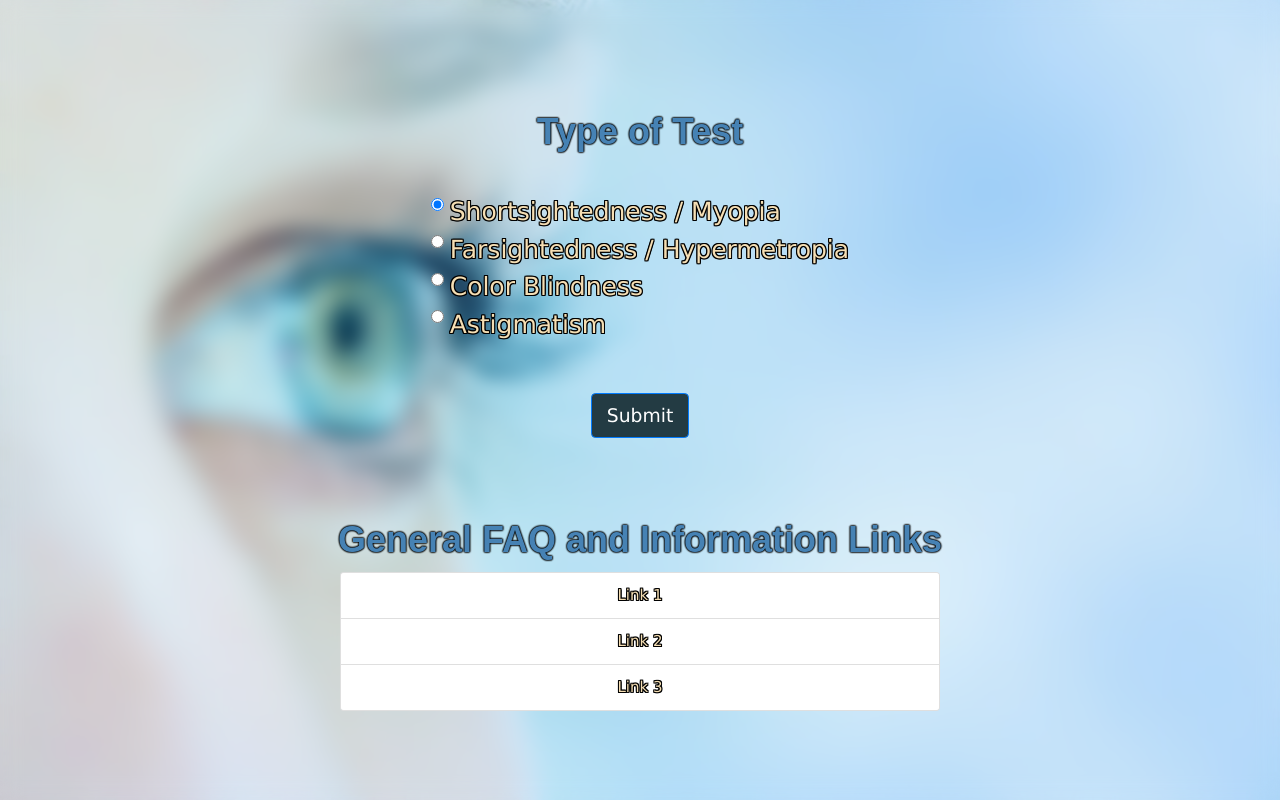
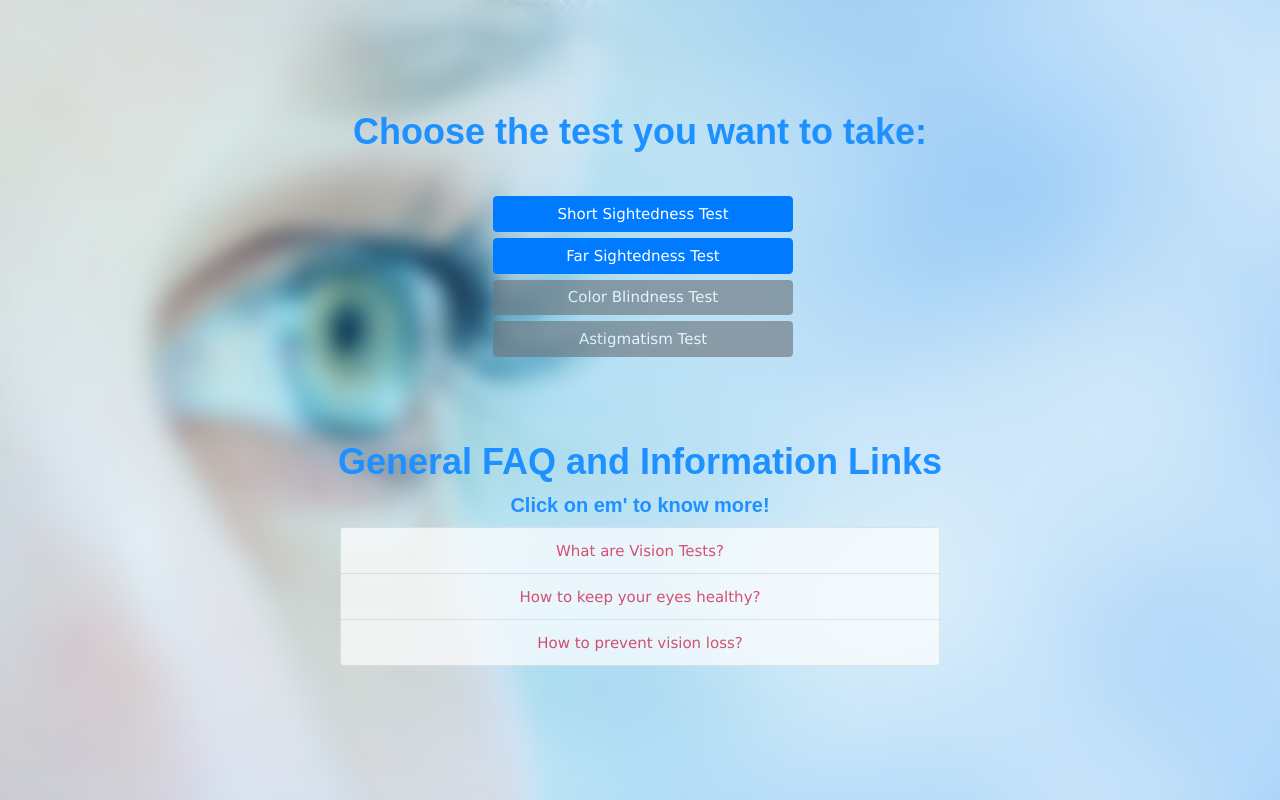
Before and after one commit to Rimshamaredia/Mjolnir, a Flask app: page /testchoice in a window 1280 px wide. Run offline with Flask 2, Linux system fonts and the light colour scheme; some libraries are stand-ins or nearby versions.

Commit message:
bug fixes

```diff
--- a/VisionHelp/app.py
+++ b/VisionHelp/app.py
@@ -9,31 +9,39 @@ import io
 from PIL import Image
 
 import os
-
+from unicodedata import name
+import pymysql
+import datetime
+import smtplib
+from dotenv import load_dotenv
+from string import Template
+from email.mime.multipart import MIMEMultipart
+from email.mime.text import MIMEText
+import collections
 #import rds_db as db
 
 
 app = Flask(__name__)
 
-@app.route('/', methods=['GET', 'POST'])
-def user_info():
-    if request.method == 'POST':
-        _email = request.form['email']
-        _first_name = request.form['fname']
-        _last_name = request.form['lname']
-        _gender = request.form['gender']
-        _age = request.form['age']
-        _ocular_hist = request.form.getlist('ocular')
-        _medical_hist = request.form.getlist('medical')
-        #print('%s %s %s %s %s %s %s', _email, _first_name,_last_name,_age,_gender,_medical_hist,_ocular_hist)
-        #user_id = db.insert_user_info(_email, _first_name, _last_name, _gender, _age, str(_ocular_hist), str(_medical_hist))
-        return render_template('Instructions.html')
+# @app.route('/', methods=['GET', 'POST'])
+# def user_info():
+#     if request.method == 'POST':
+#         _email = request.form['email']
+#         _first_name = request.form['fname']
+#         _last_name = request.form['lname']
+#         _gender = request.form['gender']
+#         _age = request.form['age']
+#         _ocular_hist = request.form.getlist('ocular')
+#         _medical_hist = request.form.getlist('medical')
+#         #print('%s %s %s %s %s %s %s', _email, _first_name,_last_name,_age,_gender,_medical_hist,_ocular_hist)
+#         #user_id = db.insert_user_info(_email, _first_name, _last_name, _gender, _age, str(_ocular_hist), str(_medical_hist))
+#         return render_template('Instructions.html')
 
-    return render_template('Userinfo.html')
+#     return render_template('Userinfo.html')
 
+@app.route('/')
 @app.route('/instructions')
 def display_inst():
-
     return render_template('Instructions.html')
 
 @app.route('/Hypermetropia')
@@ -74,6 +82,65 @@ def blurAndSave(img, i):
         blur = cv2.blur(img, (i, i))
     cv2.imwrite(f'./static/images/blurs/{i}.png', blur)
     return blur
+
+# test_type: 1- hypermetropia, 2- myopia
+def email(data, email_id, test_type=2):
+
+    # email_id = data[0]
+    # fname = data[1]
+    # lname = data[2]
+    # test_type_name = "Hypermetropia" if test_type == 1 else "Myopia"
+    # full_name = fname + " " + lname if fname and lname else "User"
+    # set up the SMTP server
+    s = smtplib.SMTP(host='smtp.gmail.com', port=587)
+    s.starttls()
+    s.login("visionmjolnir@gmail.com","Password123*")
+
+    msg = MIMEMultipart()
+    html=""
+
+    if test_type ==1:
+        html = """\
+            <html>
+                <body style="background-color:#D4D6CF;">
+                    <span style="opacity: 0"> {{ randomness }} </span>
+                    <h1 style="color:#DBA40E;">Hypermetropia  Vision Test Results</h1>
+                    <h2 style="color:#013A20;">Rajesh Satpathy</h2>
+                    <p><h3 style="color:#3F4122;">Please find your hypermetropia vision test results as follows: <br>
+                        Hypermetropia Level: """+str() + """ <br>
+                        Hypermetropia Diopter: """+str() + """ <br>
+                    </h3></p>
+                    <span style="opacity: 0"> {{ randomness }} </span>
+                </body>
+            </html>
+            """
+    else:
+        html = """\
+            <html>
+                <body style="background-color:#D4D6CF;">
+                    <span style="opacity: 0"> {{ randomness }} </span>
+                    <h1 style="color:#DBA40E;">Myopia Vision Test Results</h1>
+                    <h2 style="color:#013A20;">Rajesh Satpathy</h2>
+                    <p><h3 style="color:#3F4122;">Please find your myopia vision test results as follows: <br>
+                        Myopia Range: """+str(data) + """ <br>
+                    </h3></p>
+                    <span style="opacity: 0"> {{ randomness }} </span>
+                </body>
+            </html>
+            """
+    temp = MIMEText(html, 'html')
+
+    msg['From']='Mjolnir Vision Help Team'
+    msg['To']= email_id
+    msg['Subject'] ="Vision Test Results"
+
+    msg.attach(temp)
+    s.send_message(msg)
+
+    #del msg
+
+    # Terminate the SMTP session and close the connection
+    s.quit()
 
 @app.route('/blur', methods=['GET', 'POST'])
 def blur_image():
@@ -130,8 +197,11 @@ def blur_image():
         context = dict()
         context['status'] = "True"
         blur_range = request.form['blur_range']
-        print(blur_range)
-        return render_template('blur.html', content=context)
+        email_id = request.form['email']
+        #print(blur_range, email_id)
+
+        email(blur_range, email_id)
+        return redirect('/instructions')
 
 
 
--- a/VisionHelp/templates/Instructions.html
+++ b/VisionHelp/templates/Instructions.html
@@ -3,9 +3,9 @@
 <div style="text-align: center;">
   <h1 style="color:midnightblue;">Instructions</h1>
 </div>
-<div>
+<div class="card" style="opacity:70%;">
     <br>
-    <div class="d-flex justify-content-center">
+    <div class="d-flex justify-content-center" style="color:crimson; font-size: medium;">
       <ol>
         <li>Ensure you are in well-lit room</li>
         <li>Take off your glasses or contact lenses</li>
--- a/VisionHelp/templates/base2.html
+++ b/VisionHelp/templates/base2.html
@@ -12,9 +12,9 @@
         h1, h4{
              font-family: "Nunito", sans-serif;
              /* font-size: 50px !important; */
-             color:steelblue!important;
+             color:dodgerblue!important;
             font-weight: bolder;
-            text-shadow: 0 0 2px black, 0 0 2px black, 0 0 2px black, 0 0 2px black;
+            /* text-shadow: 0 0 2px black, 0 0 2px black, 0 0 2px black, 0 0 2px black;  */
         }
 
 
@@ -30,7 +30,7 @@ body  {
   background-size: cover;
         color:wheat;
 
-  text-shadow:
+  /* text-shadow:
     -1px -1px 0 #000,
      0   -1px 0 #000,
      1px -1px 0 #000,
@@ -38,7 +38,7 @@ body  {
      1px  1px 0 #000,
      0    1px 0 #000,
     -1px  1px 0 #000,
-    -1px  0   0 #000;
+    -1px  0   0 #000; */
 }
     }
     .card{
@@ -49,7 +49,7 @@ body  {
     .faq{
        text-align: center;
     }
-
+a:hover   { text-decoration: underline !important;  } /* user hovers     */
 </style>
 <div class="container" style="padding-top:100px;"></div>
 
--- a/VisionHelp/templates/testChoice.html
+++ b/VisionHelp/templates/testChoice.html
@@ -1,55 +1,52 @@
 {%extends "base2.html" %}
 {%block content%}
 
-<div className = "Test-choice-select">
+<div className="Test-choice-select">
   <div id="content">
     <div id="left">
       <div className="header" style="text-align:center; padding-bottom:30px;">
-                <H1> Type of Test</H1>
+        <h1> Choose the test you want to take:</h1>
       </div>
-            <div class= "d-flex justify-content-center" style="font-size:25px;">
+      <div class="d-flex justify-content-center" style="font-size:25px;">
         <div>
-                <div class="form-check">
-                <input class="form-check-input" type="radio" name="flexRadioDefault" id="flexRadioDefault-myopia" checked>
-                <label class="form-check-label" for="flexRadioDefault-myopia" >
-                  Shortsightedness / Myopia
-                </label>
-              </div>
-              <div class="form-check">
-                <input class="form-check-input" type="radio" name="flexRadioDefault" id="flexRadioDefault-hypermetropia">
-                <label class="form-check-label" for="flexRadioDefault-hypermetropia">
-                  Farsightedness / Hypermetropia
-                </label>
-              </div>
-              <div class="form-check">
-                <input class="form-check-input" type="radio" name="flexRadioDefault" id="flexRadioDefault-colorBlindness">
-                <label class="form-check-label" for="flexRadioDefault-colorBlindness">
-                  Color Blindness
-                </label>
-              </div>
-              <div class="form-check">
-                <input class="form-check-input" type="radio" name="flexRadioDefault" id="flexRadioDefault-astig">
-                <label class="form-check-label" for="flexRadioDefault-astig">
-                  Astigmatism
-                </label>
+          <div class="row" style="padding: 1%;">
+            <div class="col text-center">
+              <button class="btn btn-primary" style="min-width: 300px;" onclick="location.href='/upload'">Short Sightedness Test</button>
             </div>
           </div>
+          <div class="row" style="padding: 1%; min-width: 300px;">
+            <div class="col text-center">
+              <button class="btn btn-primary" style="min-width: 300px;" onclick="location.href='/Hypermetropia'">Far Sightedness Test</button>
             </div>
-            <div class="text-center" style="padding-top: 50px;">
-                <button type="submit" class="btn btn-primary btn-lg" style="background-color:#233b43 !important ;">Submit</button>
+          </div>
+          <div class="row" style="padding: 1%; min-width: 300px;">
+            <div class="col text-center">
+              <button class="btn btn-secondary" style="min-width: 300px;" disabled>Color Blindness Test</button>
+            </div>
+          </div>
+          <div class="row" style="padding: 1%; min-width: 300px;">
+            <div class="col text-center">
+              <button class="btn btn-secondary" style="min-width: 300px;" disabled>Astigmatism Test</button>
+            </div>
+          </div>
+
+        </div>
       </div>
     </div>
 
     <div id="right">
       <div class="container" style="padding-top:70px;padding-left:auto;padding-right:auto;">
-            <div class="faq"><h1> General FAQ and Information Links</h1></div>
+        <div class="faq">
+          <h1> General FAQ and Information Links</h1>
+          <h4> Click on em' to know more!</h4>
+        </div>
         <div style="text-align:-webkit-center;">
-          <div class="card" style="width: 40rem;">
+          <div class="card" style="width: 40rem; opacity: 70%;">
 
-        <ul class="list-group list-group-flush" style="align-content: center;">
-          <li class="list-group-item"><a href="#">Link 1</a></li>
-          <li class="list-group-item"><a href="#">Link 2</a></li>
-          <li class="list-group-item"><a href="#">Link 3</a></li>
+            <ul class="list-group list-group-flush" style="align-content: center; color:crimson">
+              <li class="list-group-item"><a href="https://www.presbyopialife.com/eye-exams/">What are Vision Tests?</a></li>
+              <li class="list-group-item"><a href="https://medlineplus.gov/eyecare.html">How to keep your eyes healthy?</a></li>
+              <li class="list-group-item"><a href="https://www.cdc.gov/visionhealth/risk/tips.htm">How to prevent vision loss?</a></li>
 
             </ul>
           </div>
```
Also changed, not shown: VisionHelp/templates/Hypermetropia.html (+14 -19 lines), VisionHelp/templates/blur.html (+6 -5 lines). Lines whose indentation alone changed are shown as unchanged.
